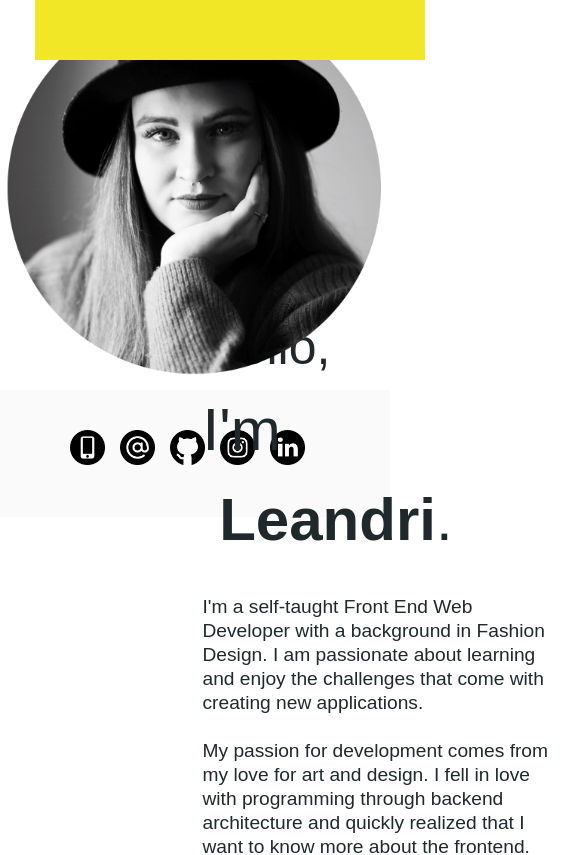
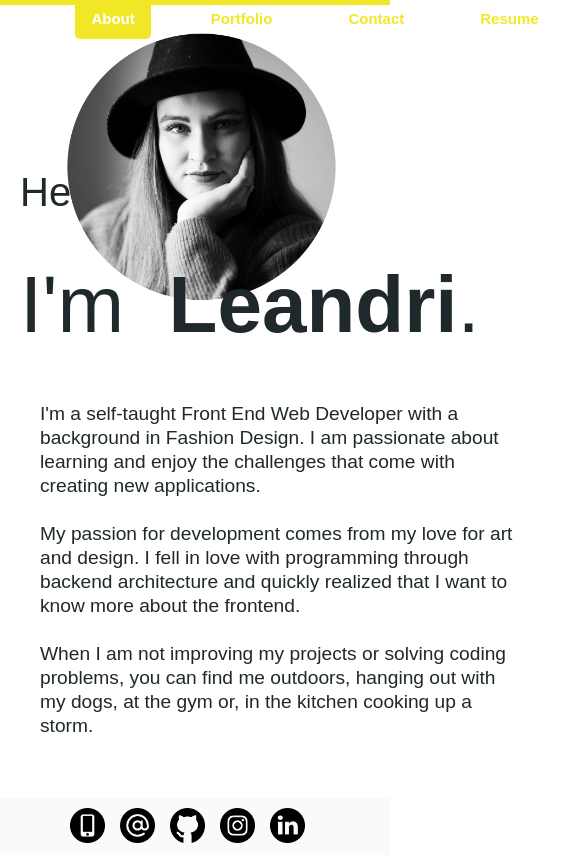
Before and after one commit to LeandriB/you_found_beavis_2.0, a React (Create React App) app: page / in a window 390 px wide. Shown: the top 855 px of the page, 585 px wide, since content can reach past the window. Built offline with nearby package versions, Linux system fonts and the light colour scheme.

Commit message:
added media queries

```diff
--- a/src/components/About/index.js
+++ b/src/components/About/index.js
@@ -3,6 +3,13 @@ import React from "react";
 function About() {
     return (
         <section className="about-container">
+            <section className="">
+                <div className="home-image">
+                    <figure className="image">
+                        <img className="is-rounded" src="../assets/images/me.png" alt="me"/>
+                    </figure>
+                </div>
+            </section>
             <section className="welcome">
                 <h1>
                     <span className="small">Hello,</span>
@@ -33,13 +40,6 @@ function About() {
                     at the gym or, in the kitchen cooking up a storm.
                 </p>
             </section>
-            <section>
-                <div className="home-image">
-                        <figure className="image">
-                            <img className="is-rounded" src="../assets/images/me.png" alt="me"/>
-                        </figure>
-                </div>
-            </section>
         </section>
     )
 }
--- a/src/components/Contact/index.js
+++ b/src/components/Contact/index.js
@@ -39,7 +39,7 @@ function Contact() {
 
     return (
         <div>
-            <h1 className="small ease-right-expand">Let's Connect</h1>
+            <h1 className="small ease-right-expand categories">Let's Connect</h1>
             <p className="contact-text">Send me a message to discuss a project</p>
             <form className="form-container" onSubmit={handleSubmit}>
                 <label className="contact-top-text">Name:</label>
--- a/src/components/Portfolio/index.js
+++ b/src/components/Portfolio/index.js
@@ -56,7 +56,7 @@ function Portfolio() {
 
     return (
         <section>
-            <h1 className="small ease-right-expand">Projects</h1>
+            <h1 className="small ease-right-expand categories">Projects</h1>
                 <Project projects={projects}/>
         </section>
     )
--- a/src/components/Resume/index.js
+++ b/src/components/Resume/index.js
@@ -3,9 +3,9 @@ import React from "react";
 function Resume() {
     return (
         <section className="container">
-            <h1 className="small ease-right-expand">Skills</h1>
+            <h1 className="small ease-right-expand categories">Skills</h1>
             <br/>
-            <section className="columns">
+            <section className="columns is-mobile">
                 <span className="column">
                     <ul className="card-body">
                         <li className="card-text">HTML, CSS, JavaScript</li>
--- a/src/index.css
+++ b/src/index.css
@@ -489,8 +489,8 @@ h4 {
 }
 
 /* Media Queries */
-/* MEDIA QUERY FOR SMALLER DESKTOP SCREENS AND SMALLER */
-@media screen and (max-width: 980px){
+
+@media screen and (max-width: 575px){
   header {
       padding-bottom: 0;
       justify-content: center;
@@ -503,160 +503,137 @@ h4 {
   }
 
   header nav ul {
-      margin-top: 20px;
       width: 100%;
       justify-content: center;
   }
 
   header nav ul li a {
-      font-size: 20px;
+      font-size: 15px;
   }
 
-  .card {
-      height: 140px;
+  main {
+    padding: 0px;
+    margin: 0px;
   }
 
-  .card-info {
-      font-size: 16px;
-      bottom: 12px;
+  h1 {
+    margin: 80px 0 30px 30px;
   }
 
-  .contact {
-      padding-left: 24px;
+  .nav {
+    padding-right: 0px;
+  }
+
+  .small {
+    font-size: 40px;
+  }
+
+  .ease-right-expand {
+    font-size: 80px;
+  }
+
+  .categories {
+    font-size: 40px;
+    padding-left: 30px;
+  }
+
+  .home-image {
+    right: 13rem;
+    top: 4rem;
+  }
+
+  .scroll {
+    height: 100vh;
+    padding-left: 80px;
+  }
+
+  .project-items {
+    display: flex;
+    flex-direction: column;
+  }
+
+  .welcome {
+    margin: 30px 10px 30px 20px;
+  }
+
+  .card-text {
+    line-height: 2rem;
+  }
+
+  .about-text {
+    width: 480px;
+    margin-left: 20px;
   }
 
 }
 
-/* MEDIA QUERY FOR TABLETS AND SMALLER */
-@media screen and (max-width: 768px) {
+@media screen and (max-width: 768px){
+  header {
+      padding-bottom: 0;
+      justify-content: center;
+      position: relative;
+  }
 
-  header {
-      padding-top: 5px;
+  header h1 {
+      width: 100%;
+      text-align: center;
   }
 
   header nav ul {
-      margin-top: 5px;
+      width: 100%;
+      justify-content: center;
   }
 
-  section {
-      padding: 30px 35px;
+  header nav ul li a {
+      font-size: 15px;
   }
 
-  .contact {
-      padding-left: 5px;
+  h1 {
+    margin: 80px 0 30px 0;
   }
 
-  .card-info {
-      font-size: 12px;
-      bottom: 8px;
+  .nav {
+    padding-right: 0px;
+  }
+
+  .home-image {
+    right: 16rem;
+    top: 4rem;
+  }
+
+  .scroll {
+    height: 100vh;
+  }
+
+  .project-items {
+    display: flex;
+    flex-direction: column;
+  }
+
+  .welcome {
+    margin: 30px 10px 30px 20px;
   }
 
 }
 
-/* Media Queries */
+@media screen and (max-width: 980px){
 
-@media screen and (max-width: 971px) {
-
-  .welcome {
-      width: auto;
-      position: absolute;
-      top: 300px
-  }
-
-  header {
-      position: absolute;
-      width: 100vw;
-      top: 0;
+  .contact-text {
+    padding-left: 50px;
   }
 
   .home-image {
-      position: absolute;
-      top: 0;
-      height: 300px;
-      min-width: 100vw;
+    right: 3rem;
+    top: 2rem;
+    width: 280px;
   }
 
-  /* .home-body {
-      margin: 0 auto;
-      flex-grow: 1;
-      height: 100vh;
-      width: 55vw;
-  } */
+  nav ul {
+    justify-content: flex-end;
+  }
 
-  h1 {
-      font-family: Arial, Helvetica, sans-serif;
-      font-size: 125px;
-      margin: 50px 0 30px 0;
-  }
-  .small {
-      text-align: left;
-      font-size: 50px;
-      display: block;
+  .navbar-brand .navbar-item {
+    display: block;
   }
 
 }
-
-@media only screen and (max-width: 768px) and (min-width: 501px) {
-
-  .welcome {
-      position: absolute;
-      top: 200px;
-  }
-  .home-image {
-      position: absolute;
-      top: 0;
-      height: 35vh;
-      width: 100vw;
-      right: 0;
-  }
-
-  header {
-      position: absolute;
-      top: 0;
-  }
-
-  h1 {
-      font-size: 70px;
-  }
-}
-
-@media only screen and (max-width: 500px) {
-
-  .welcome {
-      margin: 30px 20px;
-      position: absolute;
-      top: 200px;
-      width: 90vw;
-  }
-
-  .home-image {
-      position: absolute;
-      top: 0;
-      height: 128px;
-      width: 128px;
-      right: 0;
-  }
-
-  h1 {
-      font-size: 60px;
-  }
-
-  header {
-      position: absolute;
-      top: 0;
-  }
-
-  .about-text {
-      width: 90vw;
-  }
-
-  .column {
-    display: flex;
-    height: 0px;
-  }
-
-
-
-/* Project Items */
-
-}
```
